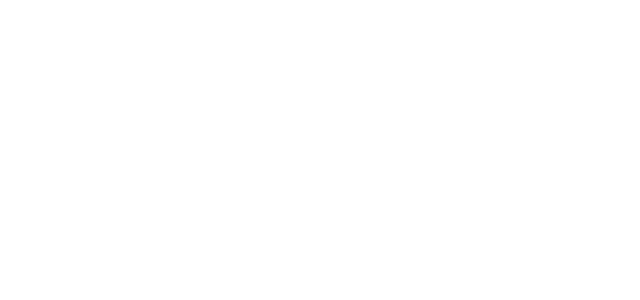
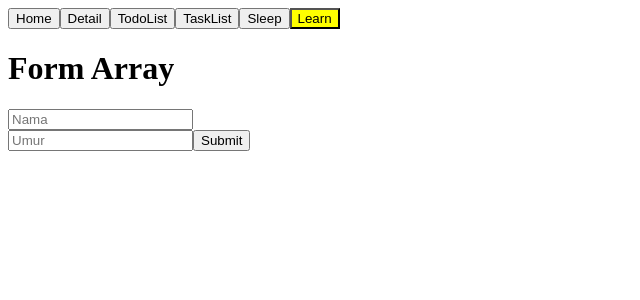
Before and after one commit to budiwputra/learn-react-js, a React (Vite) app: page /learn in a window 1280 px wide. Before the commit this address had no page. Shown: the top 300 px of the page, without its empty margins (0-640 px from the left). Built offline with nearby package versions, Linux system fonts and the light colour scheme.

Commit message:
Array Form

```diff
--- a/src/App.jsx
+++ b/src/App.jsx
@@ -6,6 +6,7 @@ import TaskList from "./pages/TaskList"
 import Sleep from "./pages/Sleep"
 import WrapPage from "./WrapPage"
 import FormAddTodoList from "./pages/FormAddTodoList"
+import Learn from "./pages/Learn"
 
 
 const App = () => {
@@ -18,6 +19,7 @@ const App = () => {
       <Route path='todolist' element={<TodoList/>}/>
       <Route path='tasklist' element={<TaskList/>}/>
       <Route path='sleep' element={<Sleep/>} />
+      <Route path='learn' element={<Learn/>} />
       </Route>
 
       <Route path='/create-todolist' element={<FormAddTodoList/>} />
--- a/src/components/Container.jsx
+++ b/src/components/Container.jsx
@@ -29,6 +29,9 @@ const Container = ({children}) => {
         {
             label : 'Sleep',
             page : '/sleep'
+        },        {
+            label : 'Learn',
+            page : '/learn'
         }
     ]
 
--- /dev/null
+++ b/src/pages/Learn.jsx
@@ -0,0 +1,31 @@
+import { useState, useEffect } from "react"
+import LearnForm from "./LearnForm"
+
+const Learn = () => {
+  const [learnFrom, setLearnForm] = useState([])
+
+  const learnAddForm = (data) => {
+    setLearnForm([data, ...learnFrom])
+  }
+
+    useEffect(() => {
+    console.log("Data terbaru:", learnFrom)
+  }, [learnFrom]) // jalan setiap learnFrom berubah
+
+
+
+  return (
+    <>
+      <h1>Form Array</h1>
+      <LearnForm onSubmit={learnAddForm} />
+
+      {learnFrom.map((item, index) => (
+        <p key={index}>
+          Nama: {item.learnNamaState}, Umur: {item.learnUmurState}
+        </p>
+      ))}
+    </>
+  )
+}
+
+export default Learn
--- /dev/null
+++ b/src/pages/LearnForm.jsx
@@ -0,0 +1,27 @@
+import { useRef } from "react"
+
+const LearnForm = ({ onSubmit }) => {
+  const refForm = useRef(null)
+
+  return (
+    <form
+      onSubmit={e => {
+        e.preventDefault()
+        const data = {
+          learnNamaState: e.target.learnNama.value,
+          learnUmurState: e.target.learnUmur.value,
+        }
+        onSubmit(data)
+        e.target.reset()
+      }}
+      ref={refForm}
+    >
+      <input type="text" name="learnNama" placeholder="Nama" />
+      <br />
+      <input type="text" name="learnUmur" placeholder="Umur" />
+      <button type="submit">Submit</button>
+    </form>
+  )
+}
+
+export default LearnForm
```
Also changed, not shown: src/pages/Learn.txt (added).
